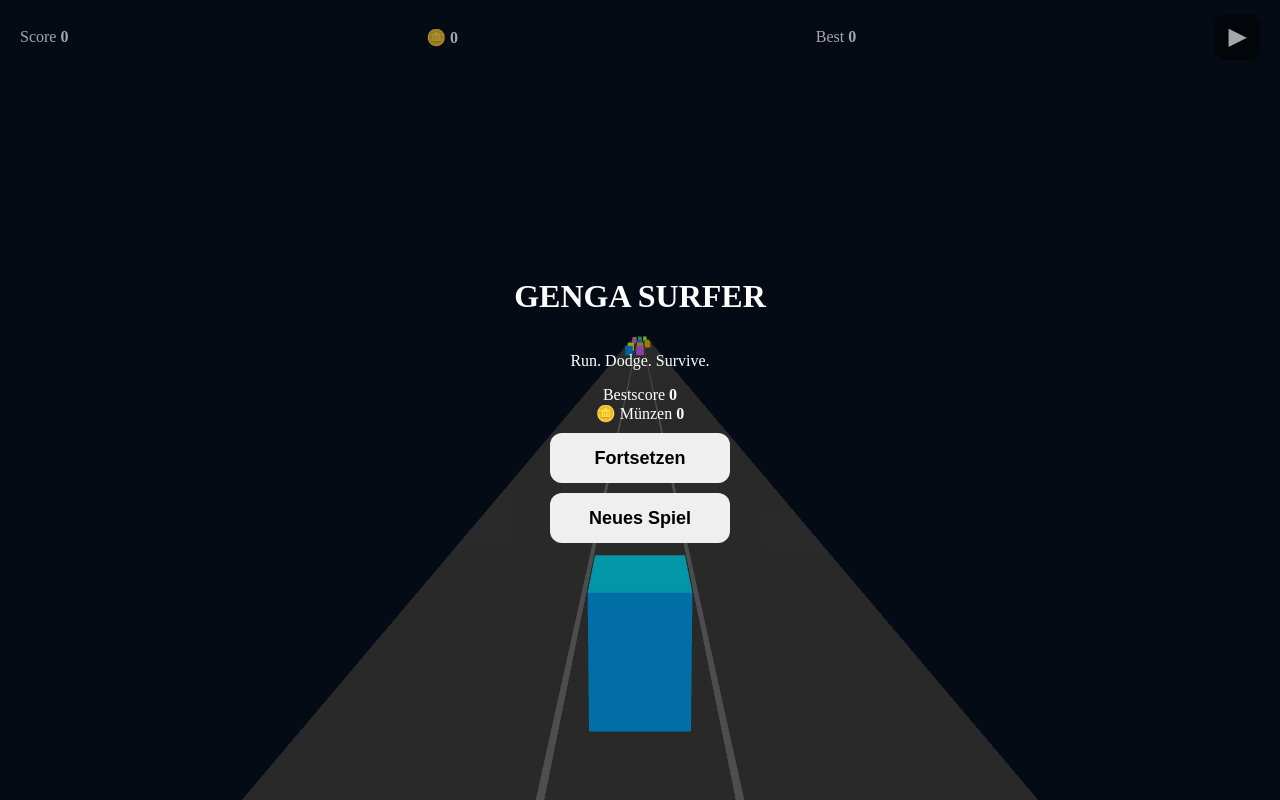
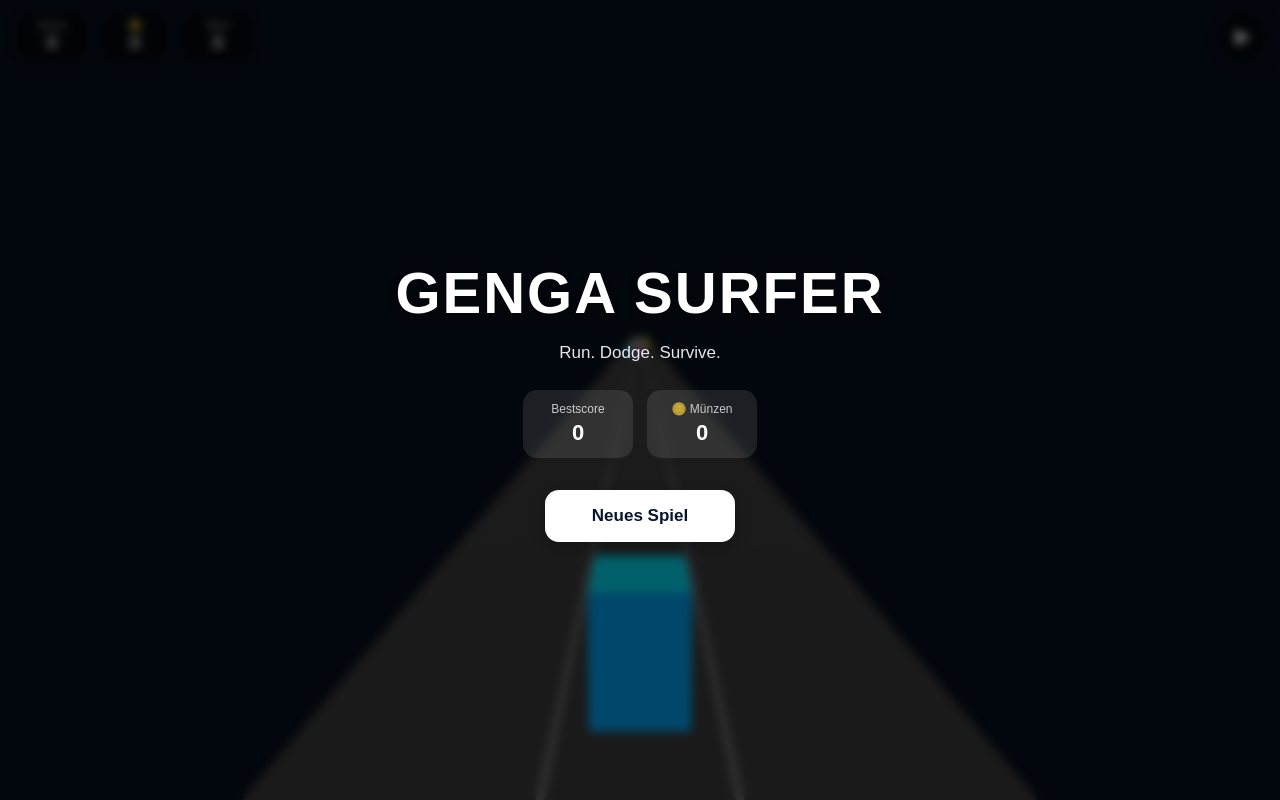
Before and after one commit to GENGAOG1/GENGA-Surfers, a Flask app: page /game in a window 1280 px wide. Run offline with Flask 3, Linux system fonts and the light colour scheme.

Commit message:
Update game.css

```diff
--- a/static/css/game.css
+++ b/static/css/game.css
@@ -1,323 +1,299 @@
-/* =========================================
-   GENGA SURFER
-   GAME CSS
-========================================= */
+* {
+    box-sizing: border-box;
+    -webkit-tap-highlight-color: transparent;
+}
 
 html,
 body {
+    margin: 0;
+    padding: 0;
+    width: 100%;
+    height: 100%;
+    overflow: hidden;
+    background: #07152d;
+    font-family: Arial, Helvetica, sans-serif;
+}
 
-    margin: 0;
+body {
+    touch-action: none;
+}
 
-    padding: 0;
+#game {
+    position: fixed;
+    inset: 0;
+    width: 100%;
+    height: 100%;
+    overflow: hidden;
+    background: #07152d;
+}
 
+#gameCanvas {
+    position: absolute;
+    inset: 0;
     width: 100%;
+    height: 100%;
+    z-index: 1;
+}
 
+#gameCanvas canvas {
+    display: block;
+    width: 100%;
     height: 100%;
-
-    overflow: hidden;
-
-    overscroll-behavior: none;
-
-    -webkit-overflow-scrolling: auto;
 }
 
 
-/* =========================================
-   BODY
-========================================= */
-
-body {
-
-    background: #07111f;
-
-    overflow: hidden;
-
-    touch-action: none;
-}
-
-
-/* =========================================
-   GAME
-========================================= */
-
-#game {
-
-    position: fixed;
-
-    top: 0;
-
-    left: 0;
-
-    width: 100%;
-
-    height: 100%;
-
-    height: 100svh;
-
-    overflow: hidden;
-
-    background: #07111f;
-
-    touch-action: none;
-
-    overscroll-behavior: none;
-}
-
-
-/* =========================================
-   THREE.JS
-========================================= */
-
-#gameCanvas {
-
-    position: fixed;
-
-    top: 0;
-
-    left: 0;
-
-    right: 0;
-
-    bottom: 0;
-
-    width: 100%;
-
-    height: 100%;
-
-    overflow: hidden;
-
-    z-index: 1;
-
-    touch-action: none;
-
-    overscroll-behavior: none;
-}
-
-
-/* =========================================
-   CANVAS
-========================================= */
-
-#gameCanvas canvas {
-
-    position: fixed;
-
-    top: 0;
-
-    left: 0;
-
-    display: block;
-
-    width: 100% !important;
-
-    height: 100% !important;
-
-    margin: 0;
-
-    padding: 0;
-
-    touch-action: none;
-
-    user-select: none;
-
-    -webkit-user-select: none;
-
-    -webkit-touch-callout: none;
-}
-
-
-/* =========================================
-   HEADER
-========================================= */
+/* =========================
+   HUD
+========================= */
 
 .game-header {
-
     position: fixed;
-
     top: 0;
-
     left: 0;
-
     right: 0;
 
     z-index: 20;
 
     display: flex;
+    align-items: center;
+    gap: 10px;
 
-    justify-content: space-between;
+    padding:
+        calc(12px + env(safe-area-inset-top))
+        14px
+        12px;
 
-    align-items: center;
+    pointer-events: none;
+}
 
-    box-sizing: border-box;
+.hud-box {
+    min-width: 76px;
 
-    padding: 14px 20px;
+    padding: 7px 12px;
+
+    border-radius: 12px;
+
+    background: rgba(0, 0, 0, 0.48);
+    backdrop-filter: blur(6px);
 
     color: white;
 
-    pointer-events: none;
+    display: flex;
+    flex-direction: column;
+    align-items: center;
 
-    user-select: none;
+    line-height: 1.1;
 
-    -webkit-user-select: none;
+    text-shadow:
+        0 2px 4px rgba(0, 0, 0, 0.5);
+}
+
+.hud-box span {
+    font-size: 11px;
+    opacity: 0.8;
+}
+
+.hud-box strong {
+    margin-top: 2px;
+    font-size: 19px;
+}
+
+.coin-hud {
+    min-width: 70px;
+}
+
+#pauseButton {
+    margin-left: auto;
+
+    width: 46px;
+    height: 46px;
+
+    border: none;
+    border-radius: 50%;
+
+    background: rgba(0, 0, 0, 0.55);
+
+    color: white;
+
+    font-size: 21px;
+
+    cursor: pointer;
+
+    pointer-events: auto;
+
+    backdrop-filter: blur(6px);
+
+    box-shadow:
+        0 4px 15px rgba(0, 0, 0, 0.25);
+}
+
+#pauseButton:active {
+    transform: scale(0.94);
 }
 
 
-/* =========================================
-   PAUSE BUTTON
-========================================= */
-
-#pauseButton {
-
-    pointer-events: auto;
-
-    width: 46px;
-
-    height: 46px;
-
-    padding: 0;
-
-    border: none;
-
-    border-radius: 12px;
-
-    background:
-        rgba(
-            0,
-            0,
-            0,
-            0.55
-        );
-
-    color: white;
-
-    font-size: 22px;
-
-    font-weight: 700;
-
-    display: flex;
-
-    align-items: center;
-
-    justify-content: center;
-
-    cursor: pointer;
-
-    touch-action: manipulation;
-
-    -webkit-tap-highlight-color:
-        transparent;
-}
-
-
-/* =========================================
-   START / GAME OVER / PAUSE
-========================================= */
+/* =========================
+   SCREENS
+========================= */
 
 .game-screen {
-
     position: fixed;
-
-    top: 0;
-
-    left: 0;
-
-    right: 0;
-
-    bottom: 0;
+    inset: 0;
 
     z-index: 30;
 
     display: flex;
-
     flex-direction: column;
-
+    align-items: center;
     justify-content: center;
 
-    align-items: center;
+    padding: 25px;
 
     text-align: center;
 
-    box-sizing: border-box;
-
-    padding: 24px;
-
     color: white;
 
-    background:
-        rgba(
-            0,
-            0,
-            0,
-            0.35
-        );
+    background: rgba(0, 0, 0, 0.58);
 
-    touch-action: none;
+    backdrop-filter: blur(5px);
+}
+
+.hidden {
+    display: none !important;
+}
+
+.game-screen h1 {
+    margin: 0 0 10px;
+
+    font-size: clamp(32px, 9vw, 58px);
+
+    font-weight: 900;
+    letter-spacing: 2px;
+
+    text-shadow:
+        0 5px 15px rgba(0, 0, 0, 0.5);
+}
+
+.game-screen p {
+    margin: 7px 0;
+
+    font-size: 17px;
+
+    opacity: 0.9;
 }
 
 
-/* =========================================
-   HIDDEN
-========================================= */
+/* =========================
+   START STATS
+========================= */
 
-.game-screen.hidden {
+.start-stats {
+    display: flex;
+    gap: 14px;
 
-    display: none;
+    margin: 20px 0;
+}
+
+.start-stats > div {
+    min-width: 110px;
+
+    padding: 12px 16px;
+
+    border-radius: 14px;
+
+    background: rgba(255, 255, 255, 0.10);
+
+    display: flex;
+    flex-direction: column;
+}
+
+.start-stats span {
+    font-size: 12px;
+    opacity: 0.75;
+}
+
+.start-stats strong {
+    margin-top: 4px;
+    font-size: 22px;
 }
 
 
-/* =========================================
+/* =========================
    BUTTONS
-========================================= */
+========================= */
 
 .game-screen button {
+    min-width: 190px;
+    min-height: 52px;
 
-    min-width: 180px;
-
-    min-height: 50px;
-
-    margin-top: 10px;
-
+    margin-top: 12px;
     padding: 12px 24px;
 
     border: none;
+    border-radius: 14px;
 
-    border-radius: 12px;
+    background: white;
+    color: #07152d;
 
-    font-size: 18px;
-
-    font-weight: 700;
+    font-size: 17px;
+    font-weight: 800;
 
     cursor: pointer;
 
-    touch-action: manipulation;
+    box-shadow:
+        0 7px 20px rgba(0, 0, 0, 0.25);
+}
 
-    -webkit-tap-highlight-color:
-        transparent;
+.game-screen button:active {
+    transform: scale(0.96);
+}
+
+.new-highscore {
+    margin-top: 15px !important;
+
+    font-size: 21px !important;
+    font-weight: 900;
+
+    opacity: 1 !important;
 }
 
 
-/* =========================================
+/* =========================
    MOBILE
-========================================= */
+========================= */
 
-@media (
-    max-width: 600px
-) {
+@media (max-width: 500px) {
 
     .game-header {
-
-        padding:
-            12px
-            16px;
-
-        font-size: 18px;
+        gap: 6px;
+        padding-left: 8px;
+        padding-right: 8px;
     }
 
+    .hud-box {
+        min-width: 62px;
+        padding: 6px 8px;
+    }
+
+    .hud-box span {
+        font-size: 9px;
+    }
+
+    .hud-box strong {
+        font-size: 16px;
+    }
 
     #pauseButton {
+        width: 42px;
+        height: 42px;
+        font-size: 19px;
+    }
 
-        width: 44px;
+    .start-stats {
+        gap: 8px;
+    }
 
-        height: 44px;
+    .start-stats > div {
+        min-width: 100px;
     }
 }
```
